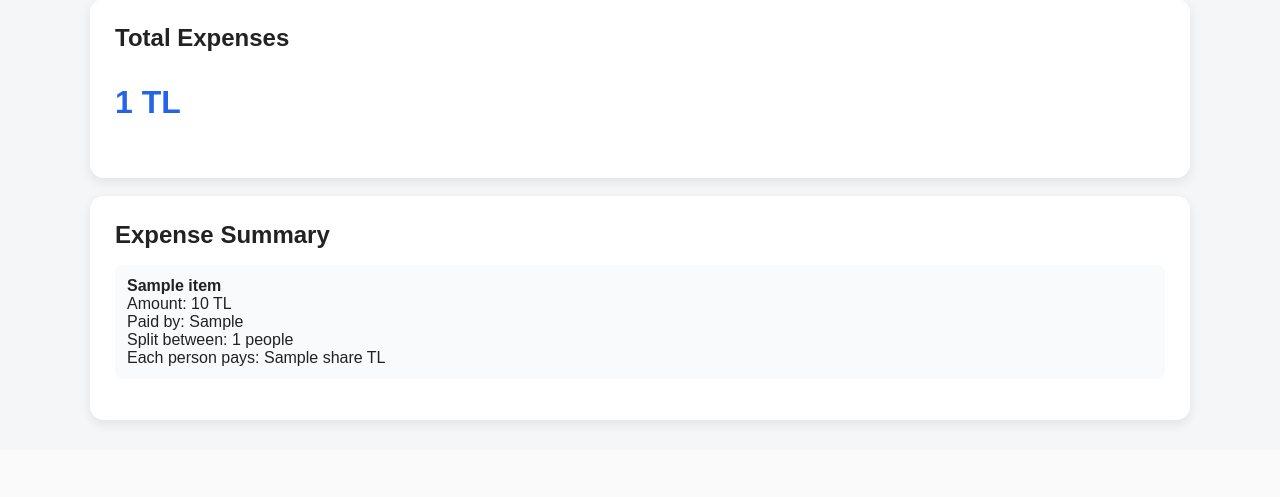
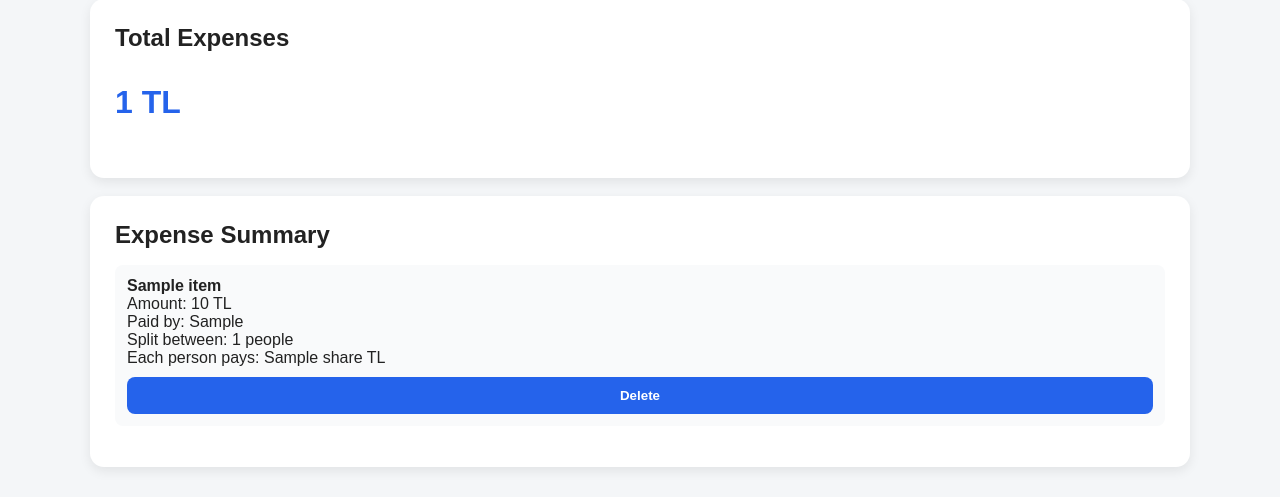
Before and after one commit to laith2005ali-ai/SWE-Project, a Flask app: template templates/group_details.html in a window 1280 px wide. Shown: the part 611-1108 px from the top of the page. Before the commit the page ends 1037 px from the top, so only its background shows below. Run offline with Flask 3, Linux system fonts and the light colour scheme; the template is opened without the code that fills it: most values are stand-ins (such as "Sample title", 1, 10 or a date in 2020).

Commit message:
[US5] Add expense deletion feature

```diff
--- a/app.py
+++ b/app.py
@@ -305,5 +305,35 @@
 
     return render_template("add_expense.html", group=group, members=members)
 
+@app.route("/expense/<int:expense_id>/delete", methods=["POST"])
+def delete_expense(expense_id):
+    if not is_logged_in():
+        return redirect(url_for("login"))
+
+    conn = get_db_connection()
+
+    expense = conn.execute(
+        "SELECT * FROM expenses WHERE id = ? AND user_id = ?",
+        (expense_id, session["user_id"])
+    ).fetchone()
+
+    if expense is None:
+        conn.close()
+        flash("Expense not found.")
+        return redirect(url_for("dashboard"))
+
+    group_id = expense["group_id"]
+
+    conn.execute(
+        "DELETE FROM expenses WHERE id = ? AND user_id = ?",
+        (expense_id, session["user_id"])
+    )
+
+    conn.commit()
+    conn.close()
+
+    flash("Expense deleted successfully.")
+    return redirect(url_for("group_details", group_id=group_id))
+
 if __name__ == "__main__":
     app.run(debug=True)
--- a/templates/group_details.html
+++ b/templates/group_details.html
@@ -61,6 +61,13 @@
     Paid by: {{ item["paid_by"] }}<br>
     Split between: {{ item["split_count"] }} people<br>
     Each person pays: {{ item["share"] }} TL
+
+    <form method="POST" action="{{ url_for('delete_expense', expense_id=item['id']) }}" style="margin-top: 10px;">
+        <button class="danger-btn" type="submit"
+                onclick="return confirm('Are you sure you want to delete this expense?')">
+            Delete
+        </button>
+    </form>
 </li>
             {% endfor %}
         </ul>
```
Also changed, not shown: business_logic.py (+7 -6 lines). Lines whose indentation alone changed are shown as unchanged.
